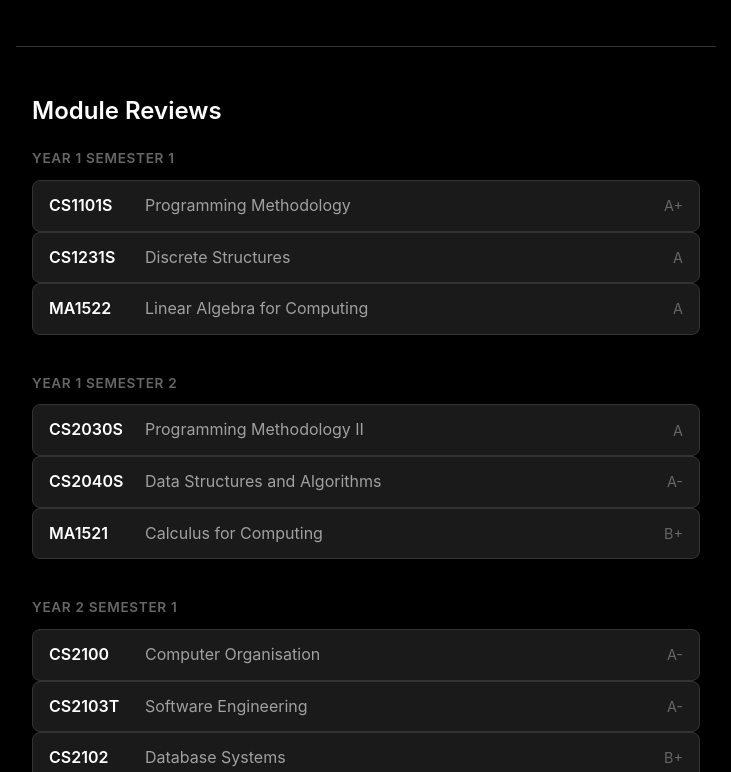
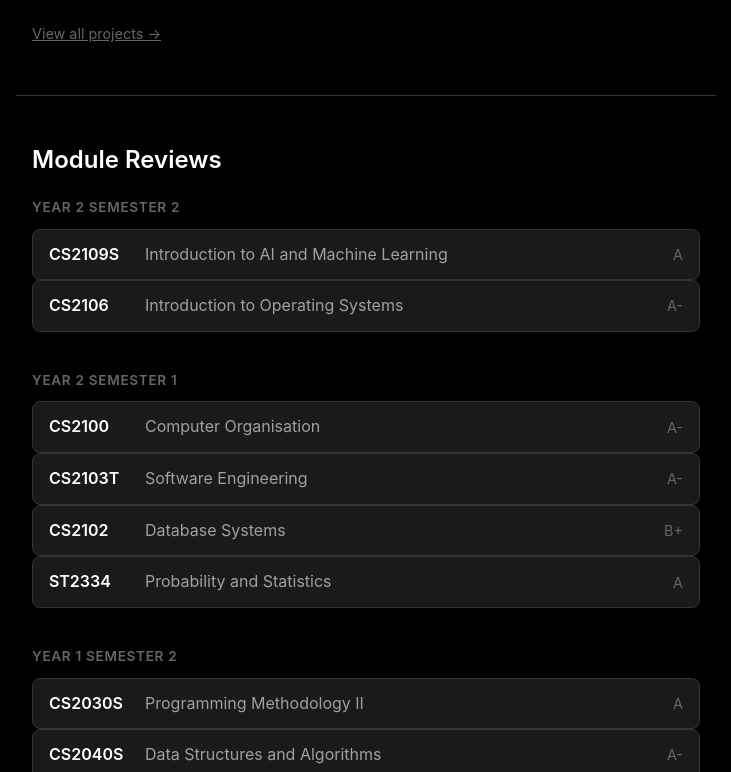
Before and after one commit to gnahuy123/gnahuy123.github.io, a React (Create React App) app: page / in a window 1280 px wide. Shown: the part 2028-2800 px from the top of the page, without its empty margins (274-1005 px from the left). Built offline with nearby package versions, Linux system fonts and the light colour scheme.

Commit message:
Added new modules

```diff
--- a/src/App.js
+++ b/src/App.js
@@ -33,6 +33,8 @@ import CS2100 from './pages/modules/CS2100';
 import CS2103T from './pages/modules/CS2103T';
 import CS2102 from './pages/modules/CS2102';
 import ST2334 from './pages/modules/ST2334';
+import CS2109S from './pages/modules/CS2109S';
+import CS2106 from './pages/modules/CS2106';
 
 import ReactGA from 'react-ga4';
 
@@ -84,6 +86,8 @@ function App() {
                         <Route path="CS2103T" element={<CS2103T />} />
                         <Route path="CS2102" element={<CS2102 />} />
                         <Route path="ST2334" element={<ST2334 />} />
+                        <Route path="CS2109S" element={<CS2109S />} />
+                        <Route path="CS2106" element={<CS2106 />} />
                     </Route>
 
                     {/* Routes with the projects layout (Navbar and Sidebar) */}
--- a/src/data/experienceData.js
+++ b/src/data/experienceData.js
@@ -10,7 +10,7 @@ const experienceData = [
     {
         role: "Full Stack Developer Intern",
         company: "ECICS Pte Limited",
-        description: "",
+        description: "Interned at an SME with more autonomy to design and work on a product end-to-end. I was immersed in the full SDLC, but there was also less hand-holding.",
         start_time: new Date('2026-01-05'),
         end_time: null
     }
--- a/src/data/funFactData.js
+++ b/src/data/funFactData.js
@@ -1,4 +1,6 @@
-const funFactData = [
+const funFactData =
+    ["I realised having a fun fact section is really cringe"];
+/**[
     "I've sung in choirs for around 7 years",
     "I have a ATCL diploma in piano performance",
     "I have had a cooking phase, with my cooking idol being Adam raguesia and I also almost burnt down the kitchen once",
@@ -9,5 +11,6 @@ const funFactData = [
     "I watched the chopin piano compeitition and sliently judged the pianists for making small mistakes even though they are world class pianists",
     "I honestly have no interest in learning a 3rd language"
 ];
+**/
 
 export default funFactData;
--- a/src/data/moduleData.js
+++ b/src/data/moduleData.js
@@ -65,6 +65,19 @@ const moduleData = [
         semester: 'Y2S1',
         grade: 'A',
     },
+    // Y2S2 Modules
+    {
+        code: 'CS2109S',
+        name: 'Introduction to AI and Machine Learning',
+        semester: 'Y2S2',
+        grade: 'A',
+    },
+    {
+        code: 'CS2106',
+        name: 'Introduction to Operating Systems',
+        semester: 'Y2S2',
+        grade: 'A-',
+    },
 ];
 
 export default moduleData;
--- a/src/pages/Home.js
+++ b/src/pages/Home.js
@@ -64,41 +64,28 @@ const ModulesSection = () => {
     const y1s1 = moduleData.filter(m => m.semester === 'Y1S1');
     const y1s2 = moduleData.filter(m => m.semester === 'Y1S2');
     const y2s1 = moduleData.filter(m => m.semester === 'Y2S1');
+    const y2s2 = moduleData.filter(m => m.semester === 'Y2S2');
+    const renderModuleGroup = (title, modules) => (
+        <div className="module-group">
+            <h4>{title}</h4>
+            {modules.map((mod, i) => (
+                <Link key={i} to={`/modules/${mod.code}`} className="item-card clickable compact">
+                    <span className="module-code">{mod.code}</span>
+                    <span className="module-name">{mod.name}</span>
+                    <span className="module-grade">{mod.grade}</span>
+                </Link>
+            ))}
+        </div>
+    );
 
     return (
         <section id="modules" className="scroll-section">
             <h2>Module Reviews</h2>
             <div className="section-content">
-                <div className="module-group">
-                    <h4>Year 1 Semester 1</h4>
-                    {y1s1.map((mod, i) => (
-                        <Link key={i} to={`/modules/${mod.code}`} className="item-card clickable compact">
-                            <span className="module-code">{mod.code}</span>
-                            <span className="module-name">{mod.name}</span>
-                            <span className="module-grade">{mod.grade}</span>
-                        </Link>
-                    ))}
-                </div>
-                <div className="module-group">
-                    <h4>Year 1 Semester 2</h4>
-                    {y1s2.map((mod, i) => (
-                        <Link key={i} to={`/modules/${mod.code}`} className="item-card clickable compact">
-                            <span className="module-code">{mod.code}</span>
-                            <span className="module-name">{mod.name}</span>
-                            <span className="module-grade">{mod.grade}</span>
-                        </Link>
-                    ))}
-                </div>
-                <div className="module-group">
-                    <h4>Year 2 Semester 1</h4>
-                    {y2s1.map((mod, i) => (
-                        <Link key={i} to={`/modules/${mod.code}`} className="item-card clickable compact">
-                            <span className="module-code">{mod.code}</span>
-                            <span className="module-name">{mod.name}</span>
-                            <span className="module-grade">{mod.grade}</span>
-                        </Link>
-                    ))}
-                </div>
+                {renderModuleGroup('Year 2 Semester 2', y2s2)}
+                {renderModuleGroup('Year 2 Semester 1', y2s1)}
+                {renderModuleGroup('Year 1 Semester 2', y1s2)}
+                {renderModuleGroup('Year 1 Semester 1', y1s1)}
             </div>
             <Link to="/modules" className="section-link">View all modules →</Link>
         </section>
--- a/src/pages/Modules.js
+++ b/src/pages/Modules.js
@@ -8,6 +8,7 @@ const Modules = () => {
     const y1s1 = moduleData.filter(m => m.semester === 'Y1S1');
     const y1s2 = moduleData.filter(m => m.semester === 'Y1S2');
     const y2s1 = moduleData.filter(m => m.semester === 'Y2S1');
+    const y2s2 = moduleData.filter(m => m.semester === 'Y2S2');
 
     return (
         <div className="page">
@@ -17,6 +18,18 @@ const Modules = () => {
 
             <section>
                 <p>My reviews and experiences from NUS Computer Science modules.</p>
+
+                <h3>Year 2 Semester 2</h3>
+                <ul className="blog-list">
+                    {y2s2.map((mod) => (
+                        <li key={mod.code}>
+                            <Link to={`/modules/${mod.code}`}>
+                                <strong>{mod.code}</strong> - {mod.name}
+                                <span style={{ float: 'right', color: 'var(--text-muted)' }}>{mod.grade}</span>
+                            </Link>
+                        </li>
+                    ))}
+                </ul>
 
                 <h3>Year 2 Semester 1</h3>
                 <ul className="blog-list">
--- /dev/null
+++ b/src/pages/modules/CS2106.js
@@ -0,0 +1,23 @@
+import React from 'react';
+import '../Page.css';
+
+const CS2106 = () => {
+    return (
+        <div className="page">
+            <header className="page-header">
+                <h1>CS2106 Introduction to Operating Systems</h1>
+            </header>
+
+            <section>
+                <p><em>Year 2 Semester 2</em></p>
+                <p><strong>Workload: 5/10</strong> | <strong>Difficulty: 6/10</strong> | <strong>Enjoyment: 3/10</strong></p>
+                <p>I actually believe that this module is way more relevant to engineers than expected. As the OS is one of the biggest pieces of software written, there are a lot of SWE principles learnt.</p>
+                <p>As someone quite skeptical and scared of low-level implementations, this course has made me more CS-ish. Learning about processes vs threads, race conditions, and file systems was definitely important for SWE interviews.</p>
+                <p>My main gripe was with the finals. For the calculation questions, I spent most of the entire finals week preparing for them but just could not seem to get the hang of them. In the end, I got desperate, memorised the questions and answers, overfitted, and missed out on 10+ marks in the finals.</p>
+                <p>However, learning these concepts was indeed fun. My favourite was the synchronisation part. Learning about different abstract theoretical approaches, common problems, and design patterns was intellectually intriguing.</p>
+            </section>
+        </div>
+    );
+};
+
+export default CS2106;
--- /dev/null
+++ b/src/pages/modules/CS2109S.js
@@ -0,0 +1,25 @@
+import React from 'react';
+import '../Page.css';
+
+const CS2109S = () => {
+    return (
+        <div className="page">
+            <header className="page-header">
+                <h1>CS2109S Introduction to AI and Machine Learning</h1>
+            </header>
+
+            <section>
+                <p><em>Year 2 Semester 2</em></p>
+                <p><strong>Workload: 7/10</strong> | <strong>Difficulty: 6/10</strong> | <strong>Enjoyment: 8/10</strong></p>
+                <p>AI is the hot topic nowadays. The purpose of this module was supposedly to give a breadth-over-depth overview of topics in AI/ML, which I believe was effective.</p>
+                <p>I enjoyed learning about the course, as it really allowed us to learn the concepts and gave us opportunities to think critically about why a certain engineering choice was chosen. The AI part seemed a bit like an IQ test, almost like an extension from CS2040S. Either you can spot the heuristic function or you cannot, but it was still fun.</p>
+                <p>The machine learning part was relevant to modern LLM models, like transformer architectures and stuff. With the motivation to dive deep and learn about what makes the AI models we use daily work, I loved the intersection of engineering and maths used.</p>
+                <p>The project required us to create a grid path-finding agent using CV. They allowed full AI usage, which initially was scary, but I ended up enjoying it. Using AI to speedily create iterations and test cases, then fast-fail them, taught me how to build with AI while also reinforcing the AI/ML concepts learnt in class.</p>
+                <p>I believe that they did not dive deep into the math and instead glossed over it, but I did not mind it too much as I could either ask my tutor to give a mathematical understanding or ask an LLM for the proof.</p>
+                <p>Otherwise, this module really piqued my interest in the field of AI/ML. I have been reading research papers and watching conferences about the latest advancements in this field, and my prerequisite knowledge from this module really helps.</p>
+            </section>
+        </div>
+    );
+};
+
+export default CS2109S;
```
